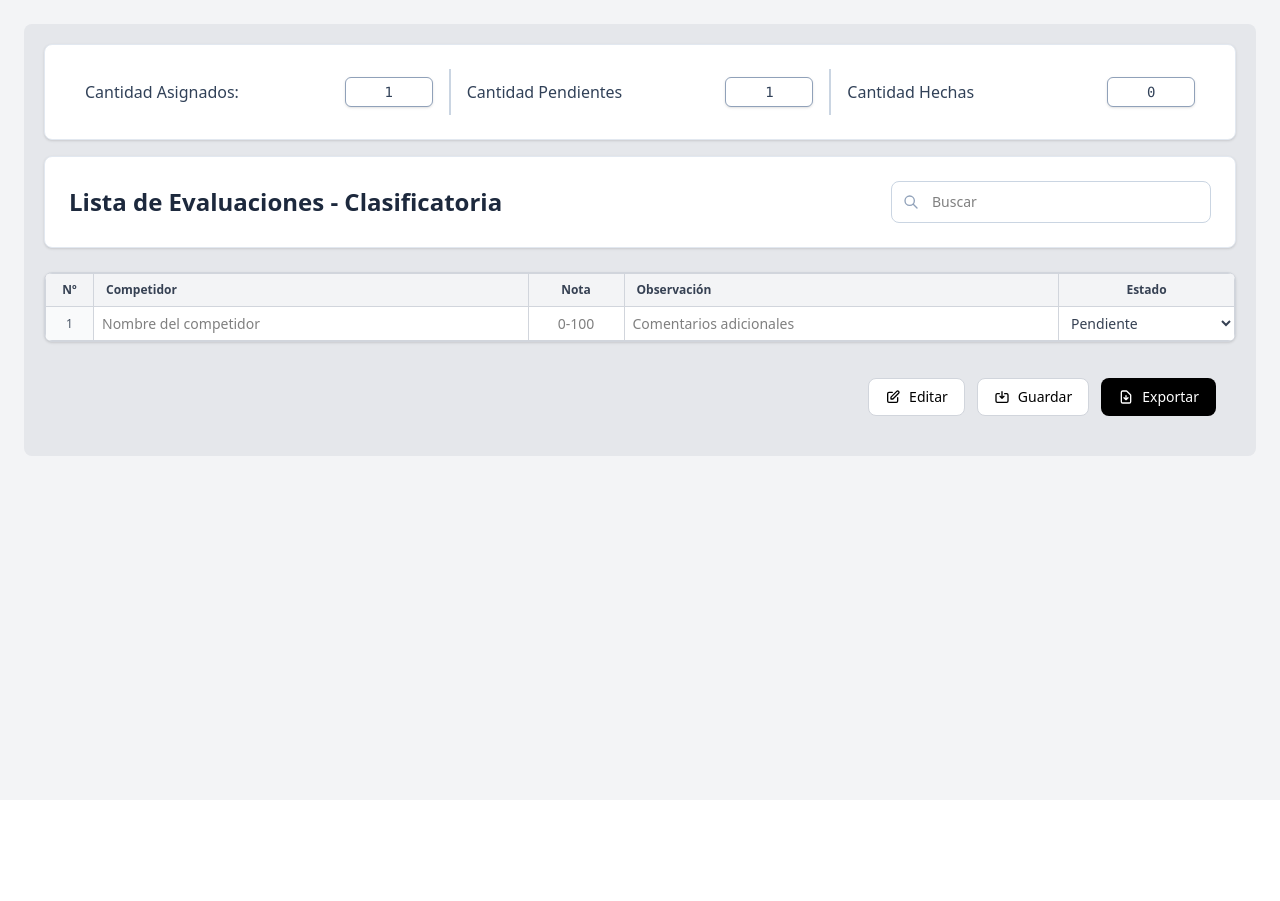
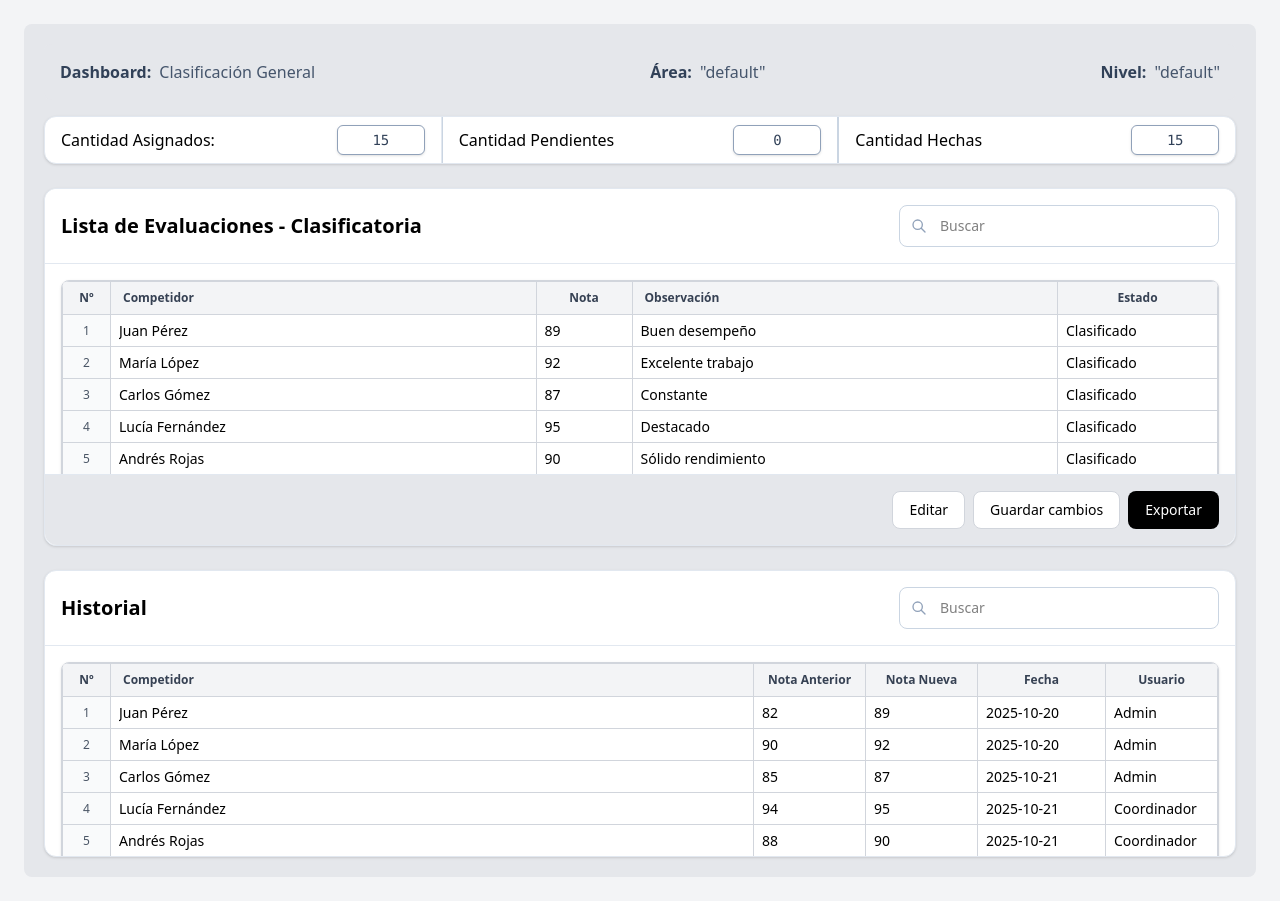
Before and after one commit to MaiteSuA/Tis_Sis2025, a React (Vite) app: page /registrar-notas in a window 1280 px wide. Before the commit the page ends 800 px from the top, so only its background shows below. Built offline with nearby package versions, Linux system fonts and the light colour scheme.

Commit message:
feat: scrroll para clasificatoria e historial

```diff
--- a/src/components/metric_card.jsx
+++ b/src/components/metric_card.jsx
@@ -6,7 +6,7 @@ const MetricCard = ({ label, value, showDivider = false }) => {
       }`}
     >
       {/* Etiqueta */}
-      <span className="text-sm sm:text-base text-slate-700 font-medium">
+      <span className="text-sm sm:text-base text-black font-medium">
         {label}
       </span>
 
--- a/src/pages/Registrar-notas.jsx
+++ b/src/pages/Registrar-notas.jsx
@@ -1,186 +1,155 @@
-import { useState, useMemo } from "react";
-import { CheckCircle, AlertCircle } from "lucide-react";
+import { useMemo, useState } from "react";
 import SearchBar from "../components/search_bar";
 import ExcelGrid from "../components/excel_grid";
 import ActionButton from "../components/action_button";
 import MetricCard from "../components/metric_card";
-import useEvaluaciones from "../hook/use_evaluaciones";
-import { getColumns } from "../utils/table_config";
+import datos from "../data/datos_prueba.json";
 
-const EvaluacionesClasificatoria = () => {
-  const [busqueda, setBusqueda] = useState("");
+export default function RegistrarNotasReplanteado() {
+  // ----- estado demo -----
+  const [evaluaciones, setEvaluaciones] = useState(datos.clasificados);
+  const [historial, setHistorial] = useState(datos.historial);
+  const [busqEval, setBusqEval] = useState("");
+  const [busqHist, setBusqHist] = useState("");
   const [mensajeGuardado, setMensajeGuardado] = useState("");
 
-  const {
-    evaluaciones,
-    errorValidacion,
-    onCellChange,
-    onDeleteRow,
-    agregarFila,
-  } = useEvaluaciones();
+  // ----- métricas -----
+  const totalAsignados = evaluaciones.length;
+  const totalPendientes = evaluaciones.filter(e => e.estado === "Pendiente").length;
+  const totalHechas = evaluaciones.filter(e => String(e.nota).trim() !== "").length;
 
-  // Métricas calculadas
-  const metricas = useMemo(() => ({
-    asignados: evaluaciones.length,
-    pendientes: evaluaciones.filter((e) => e.estado === "Pendiente").length,
-    completadas: evaluaciones.filter((e) => String(e.nota).trim() !== "").length,
-  }), [evaluaciones]);
+  // ----- columnas -----
+  const columnsEval = useMemo(() => [
+    { header: "Competidor", field: "competidor", align: "left" },
+    { header: "Nota", field: "nota", align: "center", width: "w-24" },
+    { header: "Observación", field: "observacion", align: "left" },
+    { header: "Estado", field: "estado", align: "center", width: "w-40" },
+  ], []);
 
-  // Datos filtrados
-  const dataFiltrada = useMemo(
-    () =>
-      evaluaciones.filter(
-        (ev) =>
-          (ev.competidor || "").toLowerCase().includes(busqueda.toLowerCase()) ||
-          (ev.observacion || "").toLowerCase().includes(busqueda.toLowerCase())
-      ),
-    [evaluaciones, busqueda]
+  const columnsHist = useMemo(() => [
+    { header: "Competidor", field: "competidor", align: "left" },
+    { header: "Nota Anterior", field: "notaAnterior", align: "center", width: "w-28" },
+    { header: "Nota Nueva", field: "notaNueva", align: "center", width: "w-28" },
+    { header: "Fecha", field: "fecha", align: "center", width: "w-32" },
+    { header: "Usuario", field: "usuario", align: "center", width: "w-28" },
+  ], []);
+
+  const dataEval = useMemo(
+    () => evaluaciones.filter(
+      r => (r.competidor||"").toLowerCase().includes(busqEval.toLowerCase())
+        || (r.observacion||"").toLowerCase().includes(busqEval.toLowerCase())
+    ),
+    [evaluaciones, busqEval]
   );
 
-  // Render personalizado de celdas
-  const renderCell = (row, col) => {
-    if (col.field === "competidor") {
-      return (
-        <input
-          type="text"
-          value={row.competidor}
-          onChange={(e) => onCellChange(row.id, "competidor", e.target.value)}
-          placeholder="Nombre del competidor"
-          className="w-full h-full px-2 py-1.5 text-sm border-none focus:ring-2 focus:ring-gray-300 focus:ring-inset outline-none bg-transparent"
-        />
-      );
-    }
+  const dataHist = useMemo(
+    () => historial.filter(
+      r => (r.competidor||"").toLowerCase().includes(busqHist.toLowerCase())
+        || (r.usuario||"").toLowerCase().includes(busqHist.toLowerCase())
+    ),
+    [historial, busqHist]
+  );
 
-    if (col.field === "nota") {
-      const hasError = !!errorValidacion[row.id];
-      return (
-        <div className="relative">
-          <input
-            type="text"
-            inputMode="numeric"
-            value={row.nota}
-            onChange={(e) => onCellChange(row.id, "nota", e.target.value)}
-            placeholder="0-100"
-            className={`w-full h-full px-2 py-1.5 text-sm border-none focus:ring-2 focus:ring-inset outline-none bg-transparent text-center ${
-              hasError ? "ring-2 ring-red-400 bg-red-50" : "focus:ring-gray-300"
-            }`}
-          />
-          {hasError && (
-            <div className="absolute top-full left-0 right-0 bg-red-600 text-white text-xs px-2 py-1 z-10 flex items-center gap-1">
-              <AlertCircle size={10} />
-              <span>{errorValidacion[row.id]}</span>
-            </div>
-          )}
-        </div>
-      );
-    }
-
-    if (col.field === "observacion") {
-      return (
-        <input
-          type="text"
-          value={row.observacion}
-          onChange={(e) => onCellChange(row.id, "observacion", e.target.value)}
-          placeholder="Comentarios adicionales"
-          className="w-full h-full px-2 py-1.5 text-sm border-none focus:ring-2 focus:ring-gray-300 focus:ring-inset outline-none bg-transparent"
-        />
-      );
-    }
-
-    if (col.field === "estado") {
-      const estados = {
-        Pendiente: "bg-white text-gray-700",
-        Clasificado: "bg-green-100 text-green-800",
-        "No Clasificado": "bg-red-100 text-red-800",
-        Desclasificado: "bg-yellow-100 text-yellow-800",
-      };
-
-      return (
-        <select
-          value={row.estado}
-          onChange={(e) => onCellChange(row.id, "estado", e.target.value)}
-          className={`w-full h-full px-2 py-1.5 text-sm font-medium border-none focus:ring-2 focus:ring-gray-300 focus:ring-inset outline-none ${estados[row.estado]}`}
-        >
-          <option value="Pendiente">Pendiente</option>
-          <option value="Clasificado">Clasificado</option>
-          <option value="No Clasificado">No Clasificado</option>
-          <option value="Desclasificado">Desclasificado</option>
-        </select>
-      );
-    }
-
-    return null;
-  };
-
-  const handleGuardar = () => {
-    setMensajeGuardado("Guardado automáticamente");
-    setTimeout(() => setMensajeGuardado(""), 1800);
-  };
+  // ----- handlers mínimos -----
+  const onCellChange = (id, field, value) =>
+    setEvaluaciones(prev => prev.map(r => r.id === id ? { ...r, [field]: value } : r));
+  const onDeleteRow = (id) =>
+    setEvaluaciones(prev => prev.length > 1 ? prev.filter(r => r.id !== id) : prev);
+  const onAddRow = () =>
+    setEvaluaciones(prev => [...prev, {
+      id: Math.max(0, ...prev.map(p => p.id))+1, competidor:"", nota:"", observacion:"", estado:"Pendiente"
+    }]);
 
   return (
     <div className="min-h-screen bg-gray-100 p-6">
-      <div className="bg-gray-200 rounded-lg max-w-7xl mx-auto p-5">
-        {/* Métricas */}
-        <div className="bg-white rounded-lg shadow-sm border border-slate-200 p-6 mb-4">
-          <div className="grid grid-cols-3 divide-x divide-slate-300">
-            <MetricCard label="Cantidad Asignados:" value={metricas.asignados} />
-            <MetricCard label="Cantidad Pendientes" value={metricas.pendientes} showDivider />
-            <MetricCard label="Cantidad Hechas" value={metricas.completadas} showDivider />
+      <div className="bg-gray-200 rounded-lg max-w-7xl mx-auto space-y-6 p-5">
+        {/* Encabezado superior: Dashboard / Área / Nivel */}
+        <div className="flex flex-wrap items-center justify-between gap-6 bg-gray-200 rounded-lg p-4 mb-4">
+          <div className="flex items-center gap-2">
+            <span className="font-semibold text-slate-700">Dashboard:</span>
+            <span className="text-slate-600">Clasificación General</span>
+          </div>
+
+          <div className="flex items-center gap-2">
+            <span className="font-semibold text-slate-700">Área:</span>
+            <span className="text-slate-600">"default"</span>
+          </div>
+
+          <div className="flex items-center gap-2">
+            <span className="font-semibold text-slate-700">Nivel:</span>
+            <span className="text-slate-600">"default"</span>
           </div>
         </div>
 
+        {/* MÉTRICAS: fila compacta con divisores */}
+        <section className="bg-white rounded-xl border border-slate-200 shadow-sm">
+          <div className="grid grid-cols-1 sm:grid-cols-3 divide-y sm:divide-y-0 sm:divide-x divide-slate-200">
+            <MetricCard label="Cantidad Asignados:" value={totalAsignados} />
+            <MetricCard label="Cantidad Pendientes" value={totalPendientes} showDivider />
+            <MetricCard label="Cantidad Hechas" value={totalHechas} showDivider />
+          </div>
+        </section>
 
-        {/* Header */}
-        <div className="bg-white rounded-lg shadow-sm border border-slate-200 p-6 mb-6 flex items-center justify-between flex-wrap gap-4">
-          <h1 className="text-2xl font-bold text-slate-800">
-            Lista de Evaluaciones - Clasificatoria
-          </h1>
+        {/* EVALUACIONES */}
+        <section className="bg-white rounded-xl border border-slate-200 shadow-sm">
+          {/* header de sección */}
+          <div className="flex flex-wrap items-center justify-between gap-4 p-4 border-b border-slate-200 sticky top-0 bg-white z-10 rounded-t-xl">
+            <h2 className="text-lg sm:text-xl font-bold text-black">
+              Lista de Evaluaciones - Clasificatoria
+            </h2>
+            <SearchBar value={busqEval} onChange={setBusqEval} />
+          </div>
 
-          {mensajeGuardado && (
-            <div className="flex items-center gap-2 text-green-600 bg-green-50 px-4 py-2 rounded-lg border border-green-200">
-              <CheckCircle size={16} />
-              <span className="text-sm font-medium">{mensajeGuardado}</span>
-            </div>
-          )}
+          {/* tabla */}
+          <div className="max-h-[210px] overflow-y-auto overscroll-contain p-4">
+            <ExcelGrid
+              columns={columnsEval}
+              data={dataEval}
+              onCellChange={onCellChange}
+              className="rounded-lg"
+            />
+          </div>
 
-          <SearchBar value={busqueda} onChange={setBusqueda} />
-        </div>
+          {/* acciones */}
+          <div className="flex justify-end gap-2 p-4 border-t border-slate-200 bg-gray-200 rounded-b-xl">
+            <ActionButton type="edit" label="Editar" />
+            <ActionButton type="save" label="Guardar cambios" onClick={()=>{
+              setMensajeGuardado("Guardado");
+              setTimeout(()=>setMensajeGuardado(""),1500);
+            }}/>
+            <ActionButton type="export" label="Exportar" />
+          </div>
+        </section>
 
-        {/* Grid */}
-        <ExcelGrid
-          columns={getColumns()}
-          data={dataFiltrada}
-          onCellChange={onCellChange}
-          onDeleteRow={onDeleteRow}
-          onAddRow={agregarFila}
-          renderCell={renderCell}
-          className="rounded-lg"
-        />
+        {/* HISTORIAL */}
+        <section className="bg-white rounded-xl border border-slate-200 shadow-sm">
+          <div className="flex flex-wrap items-center justify-between gap-4 p-4 border-b border-slate-200">
+            <h2 className="text-lg sm:text-xl font-bold text-black">Historial</h2>
+            <SearchBar value={busqHist} onChange={setBusqHist} />
+          </div>
+          <div className="max-h-[210px] overflow-y-auto overscroll-contain p-4">
+            <ExcelGrid
+              columns={columnsHist}
+              data={dataHist}
+              onCellChange={(id, f, v) =>
+                setHistorial(prev => prev.map(r => r.id===id?{...r,[f]:v}:r))
+              }
+              onDeleteRow={(id)=>
+                setHistorial(prev => prev.length>1?prev.filter(r=>r.id!==id):prev)
+              }
+              onAddRow={()=>{
+                const hoy = new Date().toISOString().split("T")[0];
+                setHistorial(prev => [...prev, {
+                  id: Math.max(0,...prev.map(p=>p.id))+1,
+                  competidor:"", notaAnterior:"", notaNueva:"", fecha:hoy, usuario:""
+                }])
+              }}
+              className="rounded-lg"
+            />
+          </div>
+        </section>
 
-        {/* Acciones */}
-        <div className="bg-gray-200 flex justify-end gap-3 mt-4 p-5">
-          <ActionButton
-            type="edit"
-            label="Editar"
-            onClick={() => console.log("Editar")}
-            icon={<svg className="w-4 h-4" fill="none" stroke="currentColor" viewBox="0 0 24 24"><path strokeLinecap="round" strokeLinejoin="round" strokeWidth={2} d="M11 5H6a2 2 0 00-2 2v11a2 2 0 002 2h11a2 2 0 002-2v-5m-1.414-9.414a2 2 0 112.828 2.828L11.828 15H9v-2.828l8.586-8.586z" /></svg>}
-          />
-          <ActionButton
-            type="save"
-            label="Guardar"
-            onClick={handleGuardar}
-            icon={<svg className="w-4 h-4" fill="none" stroke="currentColor" viewBox="0 0 24 24"><path strokeLinecap="round" strokeLinejoin="round" strokeWidth={2} d="M8 7H5a2 2 0 00-2 2v9a2 2 0 002 2h14a2 2 0 002-2V9a2 2 0 00-2-2h-3m-1 4l-3 3m0 0l-3-3m3 3V4" /></svg>}
-          />
-          <ActionButton
-            type="export"
-            label="Exportar"
-            onClick={() => console.log("Exportar")}
-            icon={<svg className="w-4 h-4" fill="none" stroke="currentColor" viewBox="0 0 24 24"><path strokeLinecap="round" strokeLinejoin="round" strokeWidth={2} d="M12 10v6m0 0l-3-3m3 3l3-3m2 8H7a2 2 0 01-2-2V5a2 2 0 012-2h5.586a1 1 0 01.707.293l5.414 5.414a1 1 0 01.293.707V19a2 2 0 01-2 2z" /></svg>}
-          />
-        </div>
       </div>
     </div>
   );
-};
-
-export default EvaluacionesClasificatoria;
+}
```
